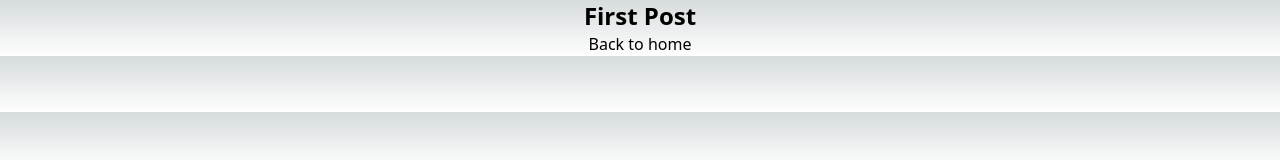
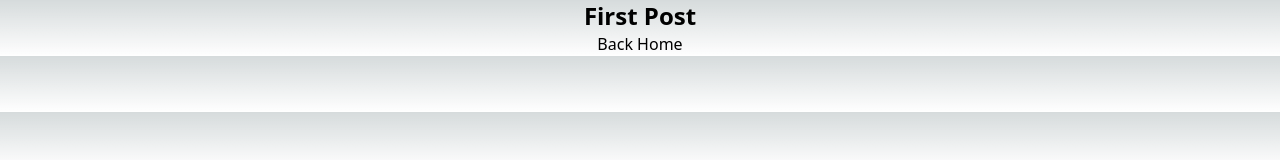
Before and after one commit to Kneesal/storybooked, a Next.js app: page /posts/first-post in a window 1280 px wide. Shown: the top 160 px of the page. Built offline with nearby package versions, Linux system fonts and the light colour scheme.

Commit message:
storybook init

```diff
--- a/src/components/BackHome/BackHome.tsx
+++ b/src/components/BackHome/BackHome.tsx
@@ -1,10 +1,14 @@
 import React from "react";
 import Link from "next/link";
 
-const BackHome = () => {
+interface BackHomeProps {
+  label: string;
+}
+
+const BackHome = ({ label }: BackHomeProps) => {
   return (
     <h2 className="text-center">
-      <Link href="/">Back to home</Link>
+      <Link href="/">{label}</Link>
     </h2>
   );
 };
--- a/src/pages/posts/first-post.tsx
+++ b/src/pages/posts/first-post.tsx
@@ -9,7 +9,7 @@ const FirstPost = () => {
         <title>First Post</title>
       </Head>
       <h1 className="text-2xl font-bold text-center"> First Post </h1>
-      <BackHome />
+      <BackHome label={"Back Home"} />
     </div>
   );
 };
```
Also changed, not shown: 1 other file (tests, documents, lock files or other folders).
